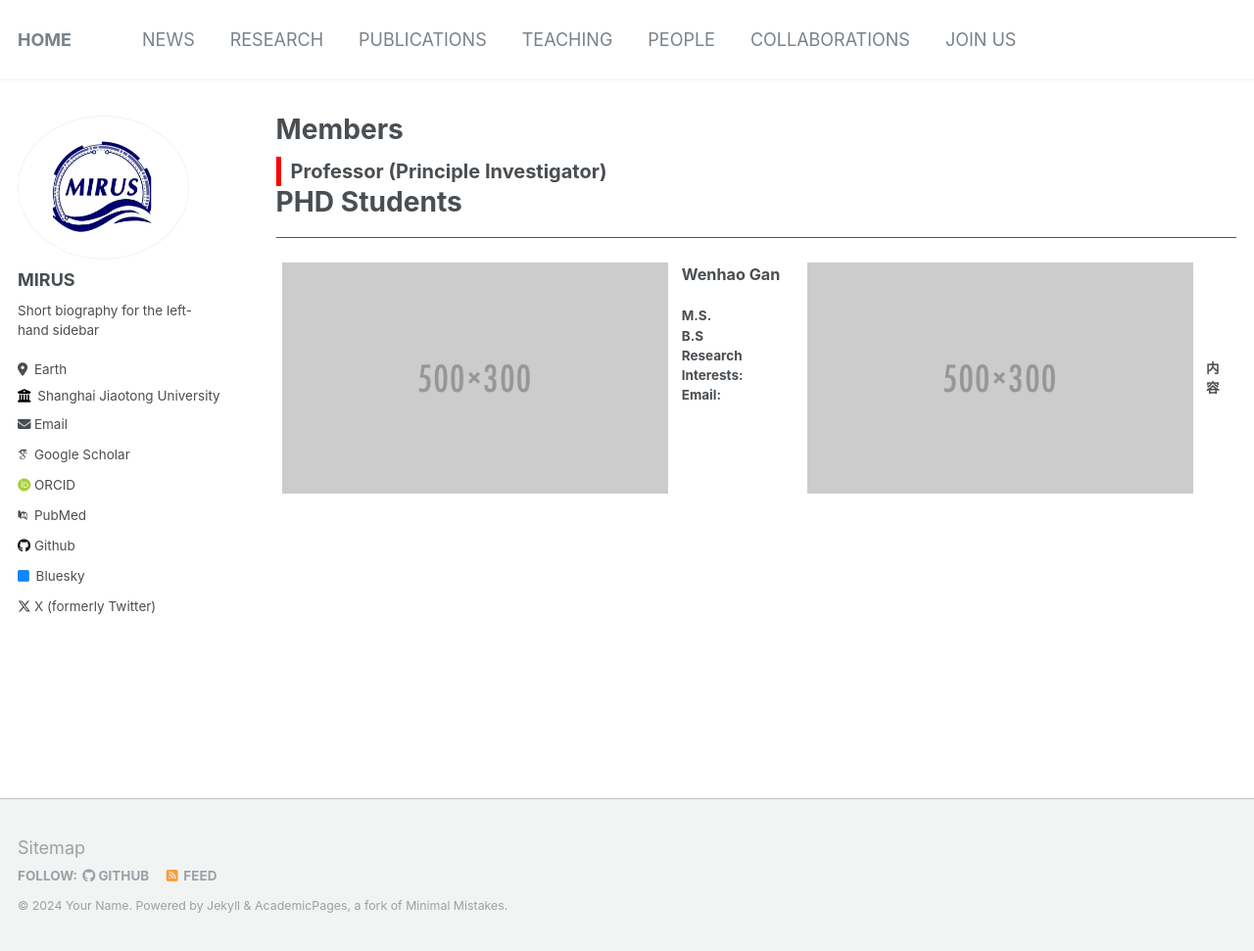
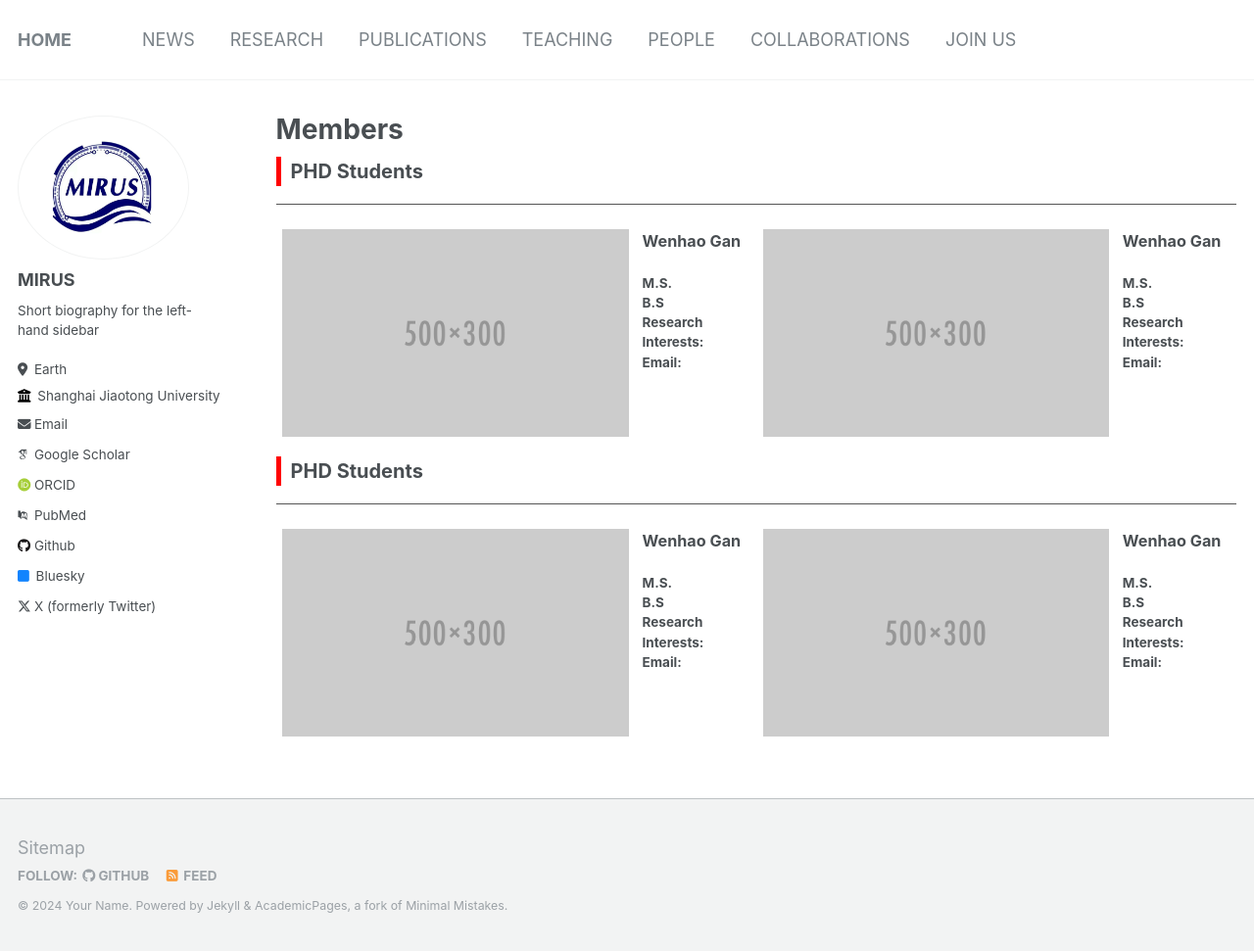
Before and after one commit to SJTU-MIRUS/MIRUS.github.io, a Jekyll site: the page built from _pages/people.md, in a window 1280 px wide and 971 px high. Shown: the whole window at 98% size. Built offline with Jekyll 4.4.1, drawn with Linux system fonts in a browser that asks for light colours; some web fonts are replaced.

Commit message:
Update people.md

```diff
--- a/_pages/people.md
+++ b/_pages/people.md
@@ -5,14 +5,10 @@ permalink: /people/
 author_profile: true
 ---
 
+
 <div style="border-left: 5px solid #ff0000; padding-left: 10px;">
-<span style="font-size: 20px;"><b>Professor (Principle Investigator)</b></span>
+<span style="font-size: 20px;"><b>PHD Students</b></span>
 </div>
-
-
-
-PHD Students
-======
 <hr style="height:1px;border:none;border-top:1px solid #555555;" />
 <table style="width: 100%; border: 0; border-collapse: collapse;">
   <tr>
@@ -24,8 +20,41 @@ PHD Students
     <b>Research Interests:</b> <br>
     <b>Email:</b> <br>
     </th>
+
     <th style="border: 0;"><img src='../images/500x300.png'></th>
-    <th style="border: 0;">内容</th>
+    <th style="border: 0;text-align: left;vertical-align: top;">
+    <span style="font-size: larger;">Wenhao Gan</span> <br><br>
+    <b>M.S.</b> <br>
+    <b>B.S</b> <br>
+    <b>Research Interests:</b> <br>
+    <b>Email:</b> <br>
+    </th>
+  </tr>
+</table>
+
+<div style="border-left: 5px solid #ff0000; padding-left: 10px;">
+<span style="font-size: 20px;"><b>PHD Students</b></span>
+</div>
+<hr style="height:1px;border:none;border-top:1px solid #555555;" />
+<table style="width: 100%; border: 0; border-collapse: collapse;">
+  <tr>
+    <th style="border: 0;"><img src='../images/500x300.png'></th>
+    <th style="border: 0;text-align: left;vertical-align: top;">
+    <span style="font-size: larger;">Wenhao Gan</span> <br><br>
+    <b>M.S.</b> <br>
+    <b>B.S</b> <br>
+    <b>Research Interests:</b> <br>
+    <b>Email:</b> <br>
+    </th>
+
+    <th style="border: 0;"><img src='../images/500x300.png'></th>
+    <th style="border: 0;text-align: left;vertical-align: top;">
+    <span style="font-size: larger;">Wenhao Gan</span> <br><br>
+    <b>M.S.</b> <br>
+    <b>B.S</b> <br>
+    <b>Research Interests:</b> <br>
+    <b>Email:</b> <br>
+    </th>
   </tr>
 </table>
 
```
